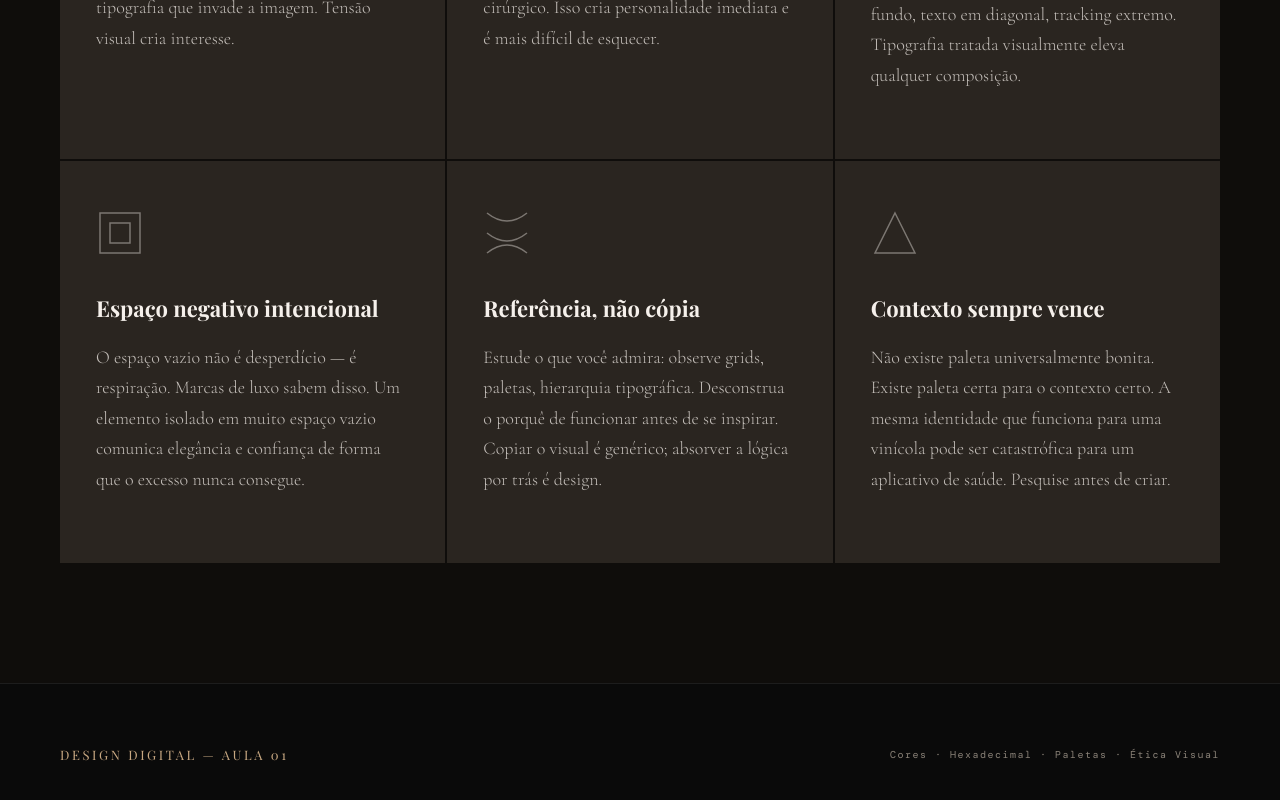
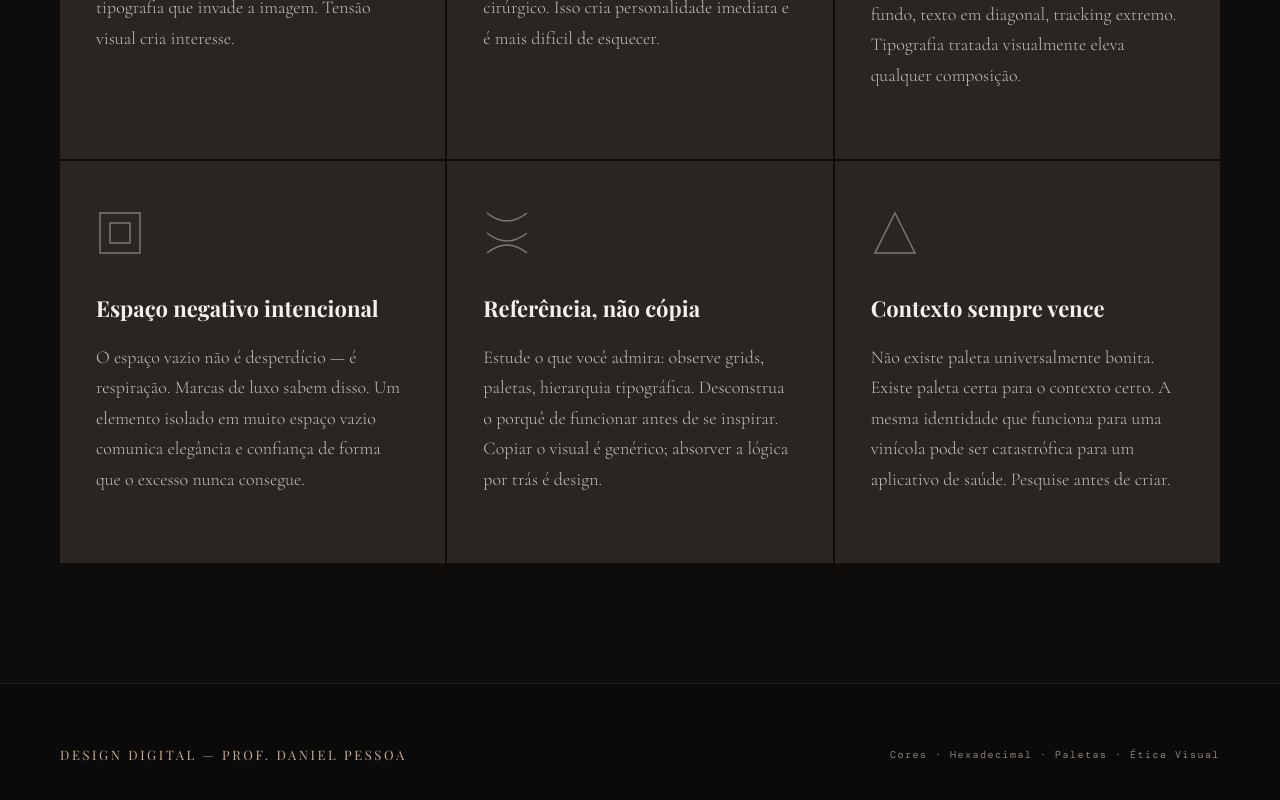
Before and after one commit to dandan123-source/cursoprog, a plain HTML site: page design-digital-cores.html in a window 1280 px wide. Shown: the part 8786-9586 px from the top of the page. Drawn offline with nearby package versions, Linux system fonts and the light colour scheme; a web font is replaced by a local one.

Commit message:
Update footer brand name to include professor's name

```diff
--- a/design-digital-cores.html
+++ b/design-digital-cores.html
@@ -1061,7 +1061,7 @@
 
 <!-- FOOTER -->
 <footer>
-  <div class="footer-brand">Design Digital — Aula 01</div>
+  <div class="footer-brand">Design Digital — Prof. Daniel Pessoa</div>
   <div class="footer-note">Cores · Hexadecimal · Paletas · Ética Visual</div>
 </footer>
 
```
